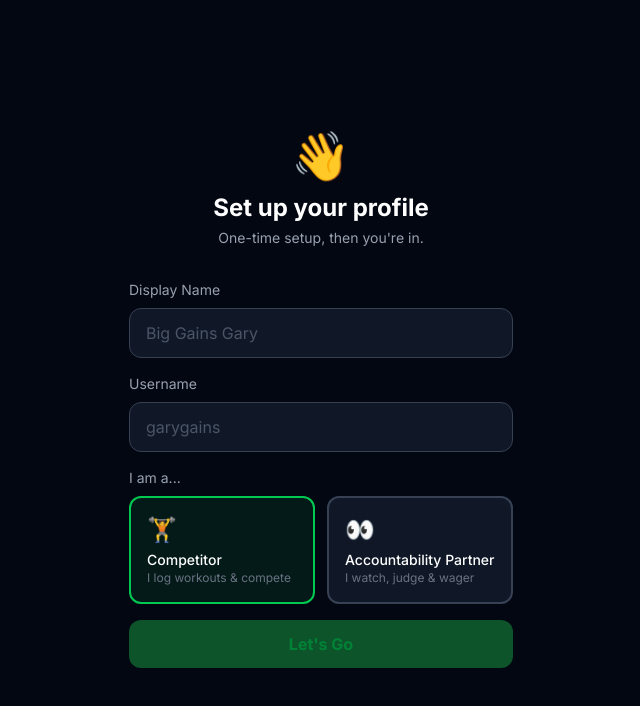
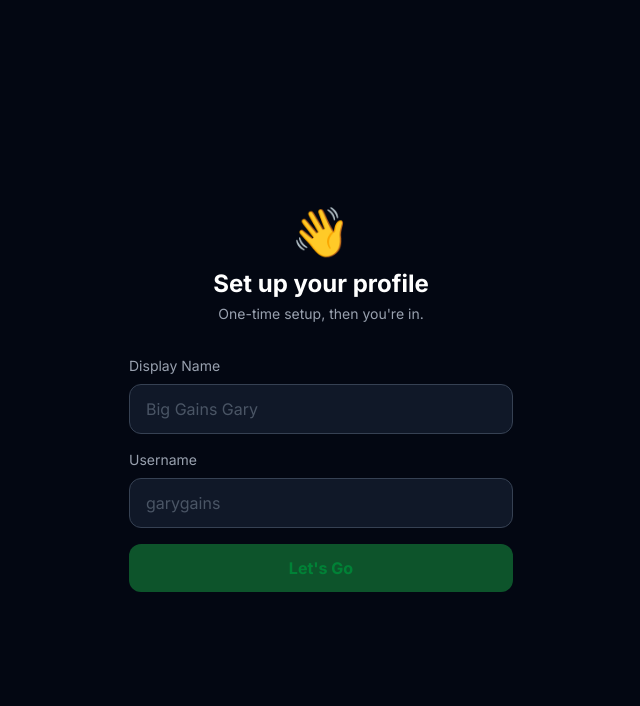
Before and after one commit to mzl51093/gainsbet, a Next.js app: page /onboarding in a window 1280 px wide. Shown: the top 706 px of the page, without its empty margins (319-959 px from the left). Built offline with nearby package versions, Linux system fonts and the light colour scheme.

Commit message:
Remove role restrictions, add proof photo viewer

```diff
--- a/src/app/dashboard/page.tsx
+++ b/src/app/dashboard/page.tsx
@@ -5,6 +5,7 @@ import { getWeekStart, getWeekEnd, WEEKLY_GOAL, formatWeekRange, WORKOUT_TYPES }
 import { formatRelativeTime } from '@/lib/utils'
 import type { Workout, Profile } from '@/lib/types'
 import Link from 'next/link'
+import ProofViewer from '@/components/ProofViewer'
 
 export const revalidate = 0
 
@@ -24,11 +25,10 @@ export default async function DashboardPage() {
   const weekStart = getWeekStart()
   const weekEnd = getWeekEnd()
 
-  // Get all competitors
+  // Get all profiles (everyone can compete)
   const { data: competitors } = await supabase
     .from('profiles')
     .select('*')
-    .eq('role', 'competitor')
     .order('display_name')
 
   // Get weekly scores for all competitors
@@ -243,9 +243,7 @@ export default async function DashboardPage() {
                     )}
                     {workout.proof_url && (
                       <div className="mt-2 ml-8">
-                        <span className="text-xs text-blue-400 flex items-center gap-1">
-                          📸 Proof submitted
-                        </span>
+                        <ProofViewer proofUrl={workout.proof_url} proofType={workout.proof_type} />
                       </div>
                     )}
                     {reactionCount > 0 && (
--- a/src/app/onboarding/page.tsx
+++ b/src/app/onboarding/page.tsx
@@ -8,7 +8,6 @@ export default function OnboardingPage() {
   const router = useRouter()
   const [displayName, setDisplayName] = useState('')
   const [username, setUsername] = useState('')
-  const [role, setRole] = useState<'competitor' | 'partner'>('competitor')
   const [loading, setLoading] = useState(false)
   const [error, setError] = useState('')
 
@@ -23,7 +22,7 @@ export default function OnboardingPage() {
 
     const { error } = await supabase
       .from('profiles')
-      .update({ display_name: displayName, username: username.toLowerCase(), role })
+      .update({ display_name: displayName, username: username.toLowerCase(), role: 'competitor' })
       .eq('id', user.id)
 
     if (error) {
@@ -70,38 +69,6 @@ export default function OnboardingPage() {
             />
           </div>
 
-          <div>
-            <label className="block text-sm text-gray-400 mb-2">I am a...</label>
-            <div className="grid grid-cols-2 gap-3">
-              <button
-                type="button"
-                onClick={() => setRole('competitor')}
-                className={`p-4 rounded-xl border-2 transition-colors text-left ${
-                  role === 'competitor'
-                    ? 'border-green-500 bg-green-500/10'
-                    : 'border-gray-700 bg-gray-900'
-                }`}
-              >
-                <div className="text-2xl mb-1">🏋️</div>
-                <div className="text-white font-medium text-sm">Competitor</div>
-                <div className="text-gray-500 text-xs">I log workouts & compete</div>
-              </button>
-              <button
-                type="button"
-                onClick={() => setRole('partner')}
-                className={`p-4 rounded-xl border-2 transition-colors text-left ${
-                  role === 'partner'
-                    ? 'border-purple-500 bg-purple-500/10'
-                    : 'border-gray-700 bg-gray-900'
-                }`}
-              >
-                <div className="text-2xl mb-1">👀</div>
-                <div className="text-white font-medium text-sm">Accountability Partner</div>
-                <div className="text-gray-500 text-xs">I watch, judge & wager</div>
-              </button>
-            </div>
-          </div>
-
           {error && <p className="text-red-400 text-sm">{error}</p>}
 
           <button
--- /dev/null
+++ b/src/components/ProofViewer.tsx
@@ -0,0 +1,79 @@
+'use client'
+
+import { useState } from 'react'
+import { createClient } from '@/lib/supabase/client'
+
+interface Props {
+  proofUrl: string
+  proofType: string | null
+}
+
+export default function ProofViewer({ proofUrl, proofType }: Props) {
+  const [signedUrl, setSignedUrl] = useState<string | null>(null)
+  const [loading, setLoading] = useState(false)
+  const [open, setOpen] = useState(false)
+  const [error, setError] = useState('')
+
+  async function handleView() {
+    if (signedUrl) { setOpen(true); return }
+    setLoading(true)
+    setError('')
+
+    const supabase = createClient()
+    const { data, error } = await supabase.storage
+      .from('workout-proofs')
+      .createSignedUrl(proofUrl, 60 * 60) // 1 hour
+
+    if (error || !data?.signedUrl) {
+      setError('Could not load proof')
+      setLoading(false)
+      return
+    }
+
+    setSignedUrl(data.signedUrl)
+    setOpen(true)
+    setLoading(false)
+  }
+
+  const proofEmoji = proofType === 'whoop' ? '⌚' : proofType === 'screenshot' ? '📱' : '📸'
+
+  return (
+    <>
+      <button
+        onClick={handleView}
+        disabled={loading}
+        className="flex items-center gap-1 text-xs text-blue-400 hover:text-blue-300 transition-colors"
+      >
+        <span>{proofEmoji}</span>
+        <span>{loading ? 'Loading...' : 'View proof'}</span>
+      </button>
+      {error && <p className="text-xs text-red-400">{error}</p>}
+
+      {/* Modal */}
+      {open && signedUrl && (
+        <div
+          className="fixed inset-0 bg-black/80 z-50 flex items-center justify-center p-4"
+          onClick={() => setOpen(false)}
+        >
+          <div className="relative max-w-lg w-full" onClick={e => e.stopPropagation()}>
+            <button
+              onClick={() => setOpen(false)}
+              className="absolute -top-10 right-0 text-white text-2xl"
+            >
+              ✕
+            </button>
+            {/* eslint-disable-next-line @next/next/no-img-element */}
+            <img
+              src={signedUrl}
+              alt="Workout proof"
+              className="w-full rounded-2xl object-contain max-h-[80vh]"
+            />
+            <p className="text-center text-gray-400 text-xs mt-3">
+              Tap outside to close
+            </p>
+          </div>
+        </div>
+      )}
+    </>
+  )
+}
```
